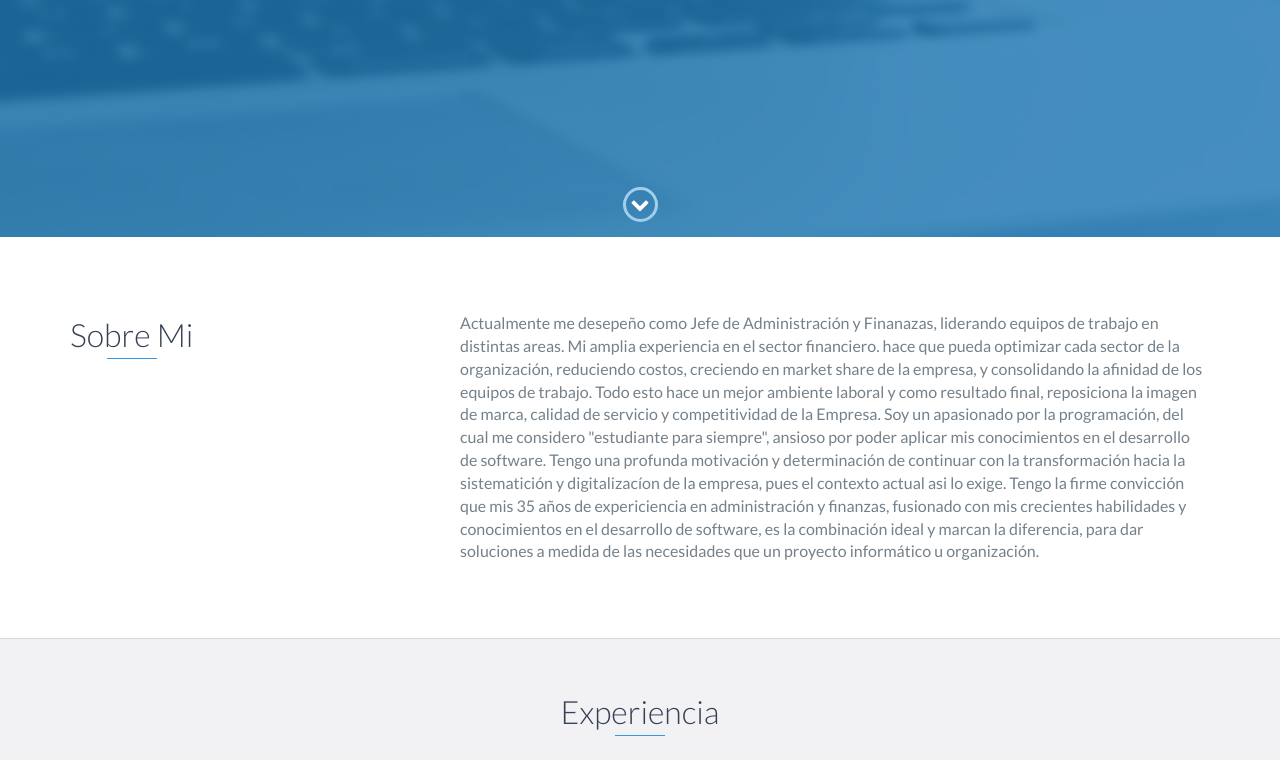
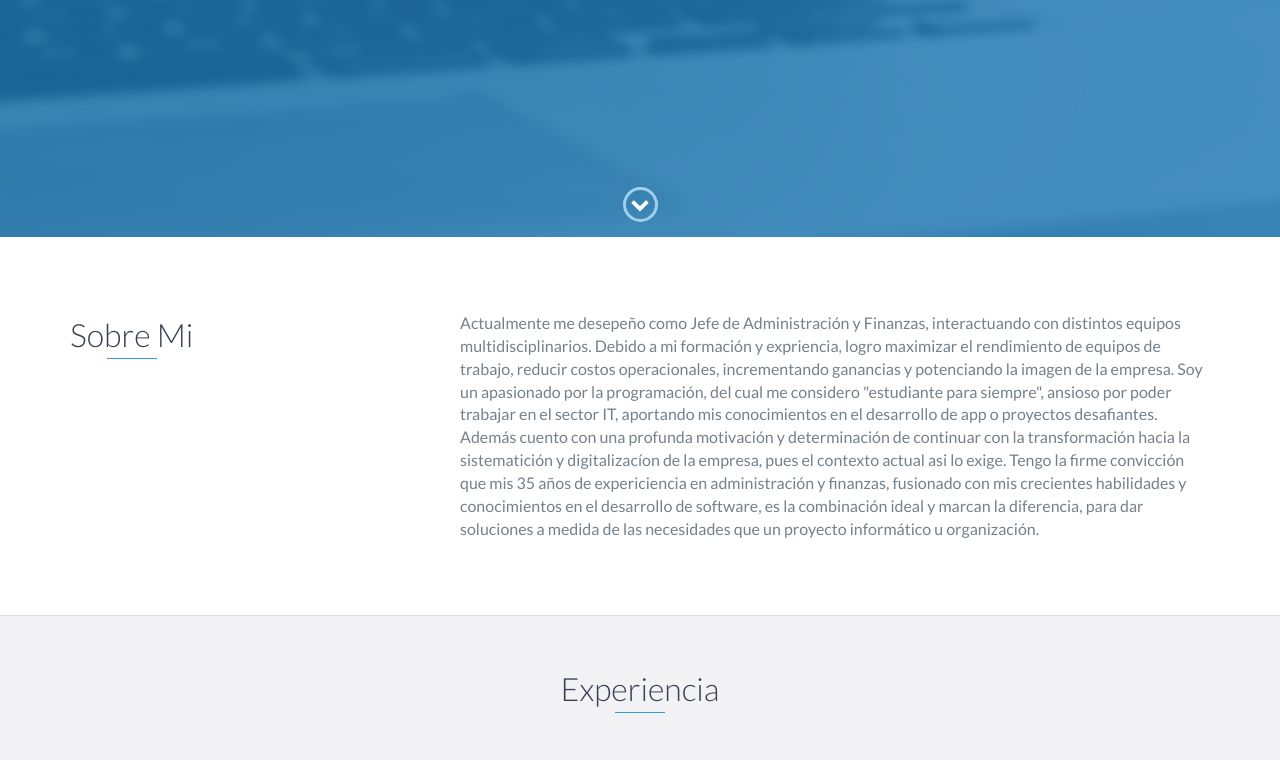
Before and after one commit to wgekko/WalterGomez-Portfolio, a website: page index.html in a window 1280 px wide. Shown: the part 563-1323 px from the top of the page. Drawn offline with nearby package versions, Linux system fonts and the light colour scheme.

Commit message:
mejora en los textos y redacciones

```diff
--- a/index.html
+++ b/index.html
@@ -5,8 +5,10 @@
     <meta http-equiv="Developer-Compatible" content="IE=edge">
     <meta name="viewport" content="width=device-width, initial-scale=1">
     <title>Walter Gomez - Portfolio -</title>
-	<link rel="shortcut icon" href="favicon.ico" type="image/x-icon">
-	<link rel="icon" href="favicon.ico" type="image/x-icon">
+    <link href="images/favicon.png" rel="icon">
+    <link href="images/apple-touch-icon.png" rel="apple-touch-icon">
+	<!--<link rel="shortcut icon" href="favicon.ico" type="image/x-icon">
+	<link rel="icon" href="favicon.ico" type="image/x-icon">-->
     <link href="https://fonts.googleapis.com/css?family=Lato:300,400,700,900" rel="stylesheet">
     <link rel="stylesheet" href="libs/font-awesome/css/font-awesome.min.css">
     <link href="css/bootstrap.min.css" rel="stylesheet">
@@ -73,11 +75,10 @@
                 </div>
                 <div class="col-md-8">
                     <p>
-                        Actualmente me desepeño como Jefe de Administración y Finanazas, liderando equipos de trabajo en distintas areas. Mi amplia experiencia en el sector financiero.
-                        hace que pueda optimizar cada sector de la organización, reduciendo costos, creciendo en market share de la empresa, y consolidando la afinidad de los equipos de trabajo.
-                        Todo esto hace un mejor ambiente laboral y como resultado final, reposiciona la imagen de marca, calidad de servicio y competitividad de la Empresa.
-                        Soy un apasionado por la programación, del cual me considero "estudiante para siempre", ansioso por poder aplicar mis conocimientos en el desarrollo de software.
-                        Tengo una profunda motivación y determinación de continuar con la transformación hacia la sistematición y digitalizacíon de la empresa, pues el contexto actual asi lo exige.
+                        Actualmente me desepeño como Jefe de Administración y Finanzas, interactuando con distintos equipos multidisciplinarios. Debido a mi formación  y expriencia,
+                        logro maximizar el rendimiento de equipos de trabajo, reducir costos operacionales, incrementando ganancias y potenciando la imagen de la empresa.
+                        Soy un apasionado por la programación, del cual me considero "estudiante para siempre", ansioso por poder trabajar en el sector IT, aportando mis conocimientos
+                        en el desarrollo de app o proyectos desafiantes. Además cuento con una profunda motivación y determinación de continuar con la transformación hacia la sistematición y digitalizacíon de la empresa, pues el contexto actual asi lo exige.
                         Tengo la firme convicción que mis 35 años de expericiencia en administración y finanzas, fusionado con mis crecientes habilidades y
                         conocimientos en el desarrollo de software, es la combinación ideal y marcan la diferencia, para dar soluciones a medida de las necesidades
                         que un proyecto informático u organización.
```
Also changed, not shown: images/apple-touch-icon.png (added), images/favicon.png (added).
